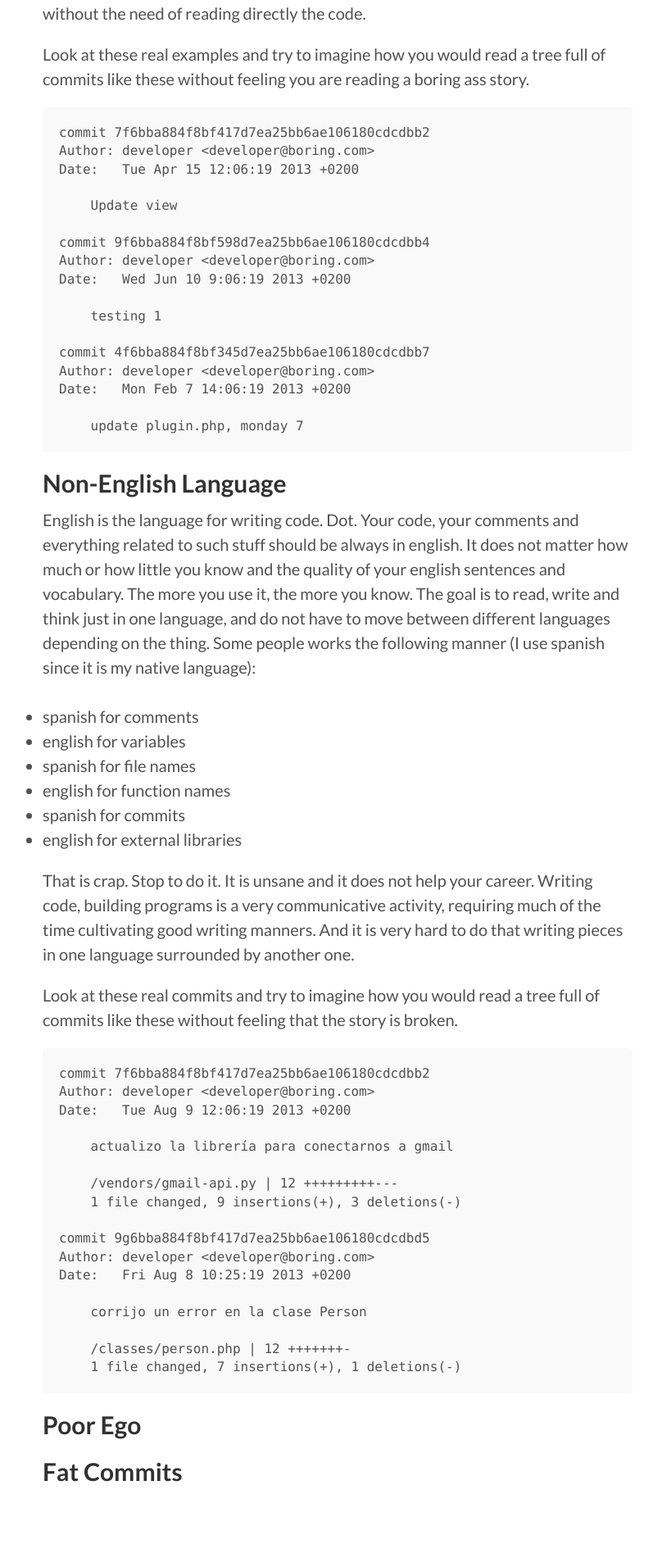
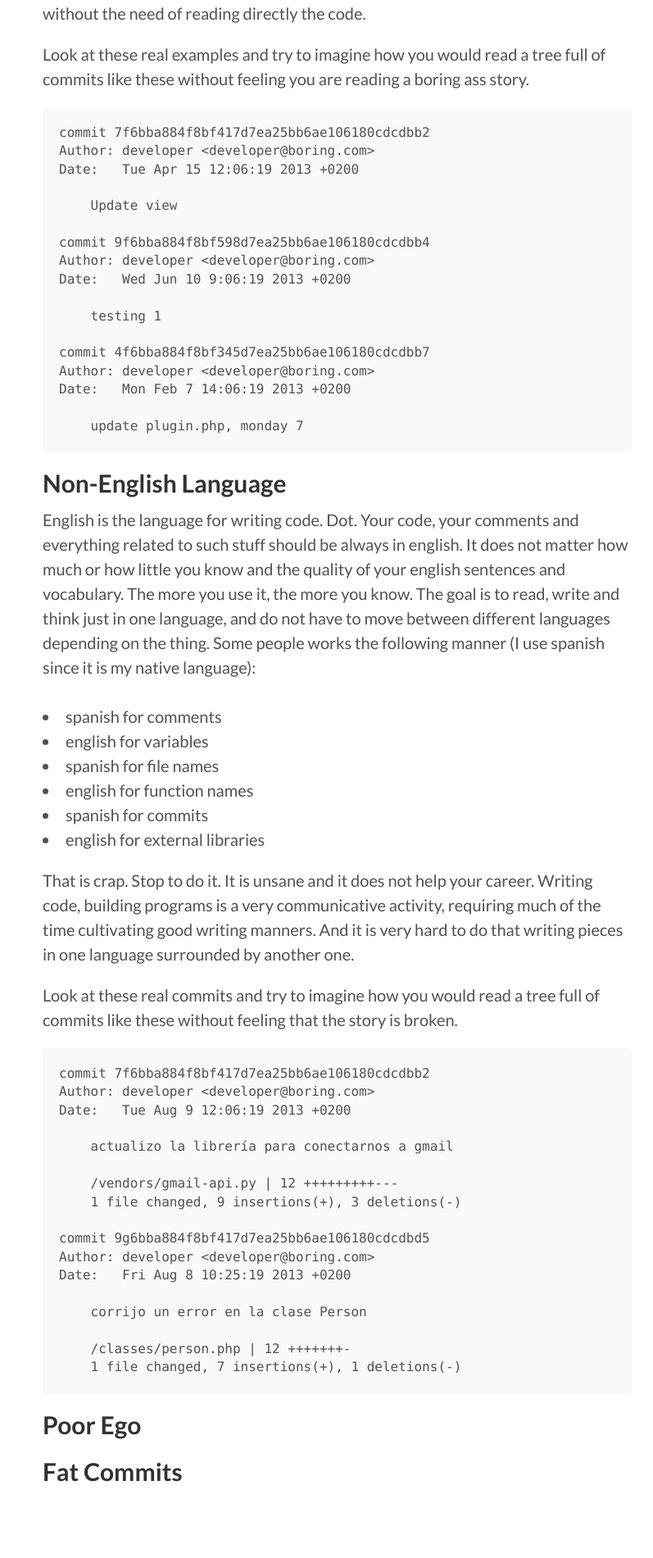
Before and after one commit to grosshat/grosshat.github.io, a Jekyll site: the page built from _posts/2014-11-1-source-code-management-quality.md, in a window 1280 px wide. Shown: the part 650-2551 px from the top of the page at 82% size, without its empty margins (228-1025 px from the left). Built offline with Jekyll 4.4.1, drawn with Linux system fonts in a browser that asks for light colours; Markdown is read by kramdown in place of the engine named in the settings; comment, search, counter and statistics services are not loaded.

Commit message:
Add position inside for lists within posts.

```diff
--- a/public/css/poole.css
+++ b/public/css/poole.css
@@ -115,6 +115,10 @@ ul, ol, dl {
   margin-top: 0;
   margin-bottom: 1rem;
   padding: 10px 0 0 0;
+}
+
+.post ul {
+  list-style-position: inside;
 }
 
 .nav li {
```
